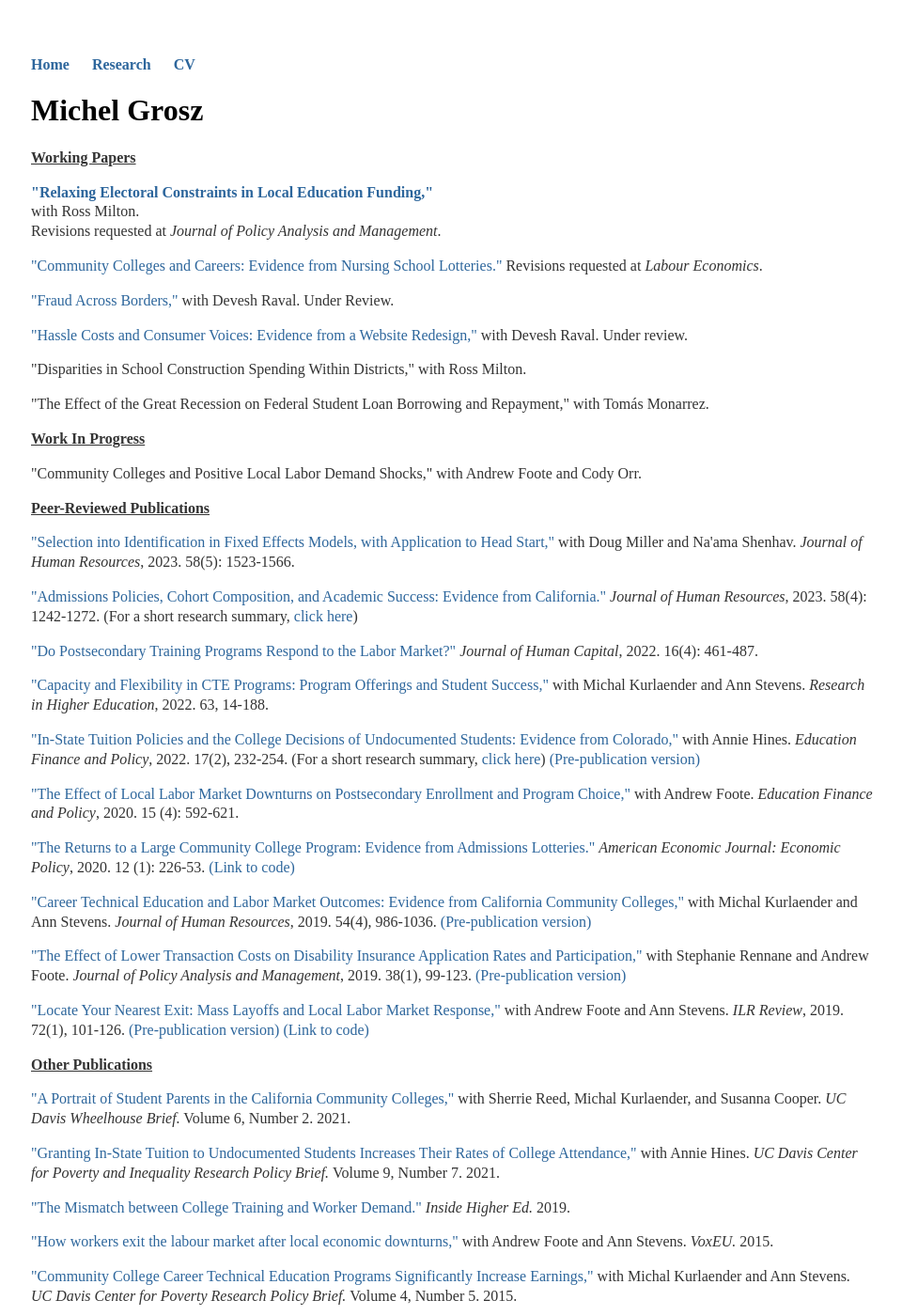
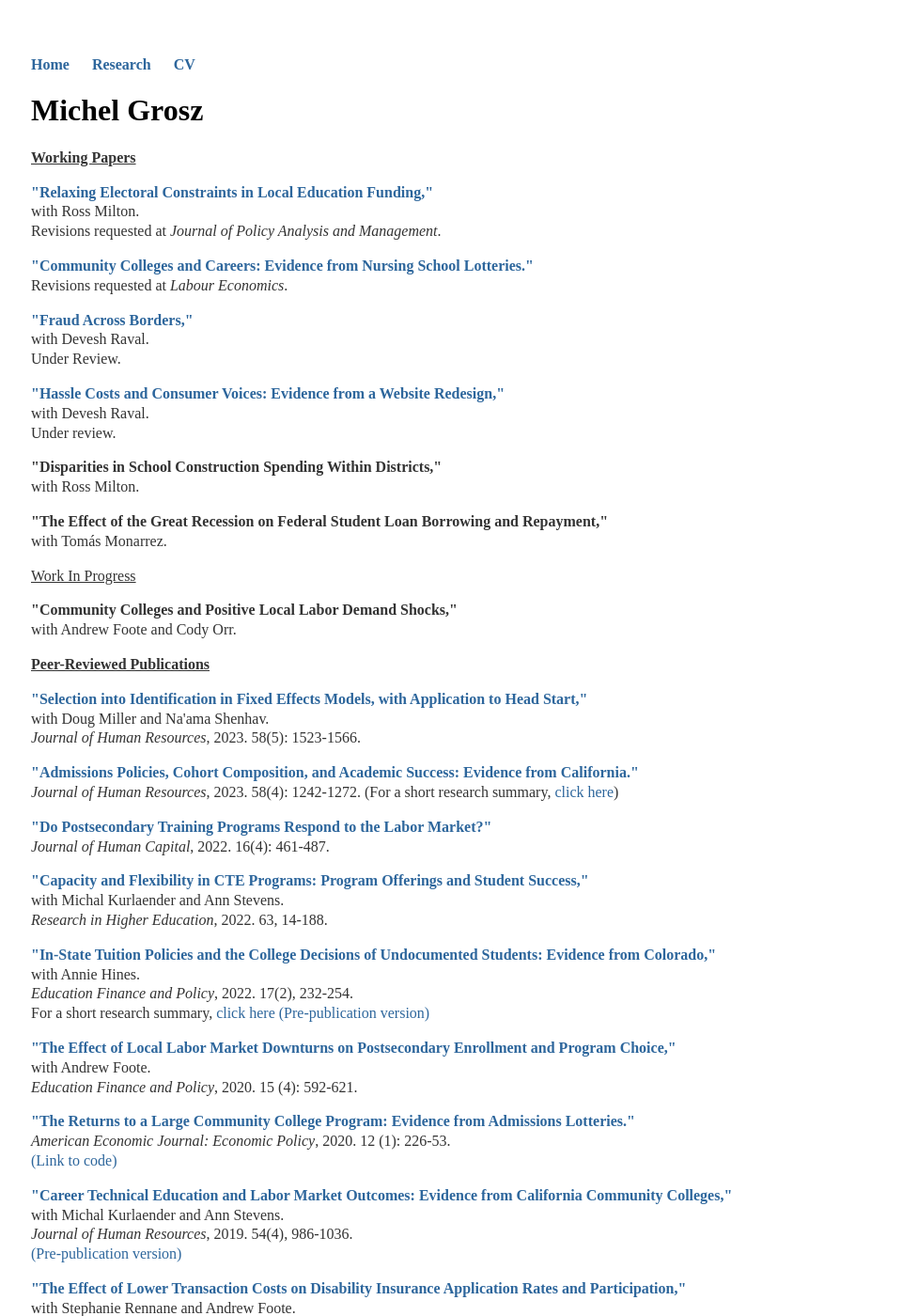
Before and after one commit to mzgrosz/mzgrosz.github.io, a Jekyll site: the page built from research/index.html, in a window 1280 px wide and 1400 px high. Shown: the whole window at 94% size, without its empty margins (159-1119 px from the left). Built offline with Jekyll 4.4.1, drawn with Linux system fonts in a browser that asks for light colours.

```diff
--- a/research/index.html
+++ b/research/index.html
@@ -14,21 +14,29 @@ title: Michel Grosz
 with Ross Milton. <br>
 Revisions requested at <em> Journal of Policy Analysis and Management</em>.</p>
 
-<p><a href="https://edworkingpapers.com/ai23-799">&quot;Community Colleges and Careers: Evidence from Nursing School Lotteries.&quot;</a>  Revisions requested at <em> Labour Economics</em>. </p>
+<p><b><a href="https://edworkingpapers.com/ai23-799">&quot;Community Colleges and Careers: Evidence from Nursing School Lotteries.&quot;</a> </b> <br>
+	Revisions requested at <em> Labour Economics</em>. </p>
 
-<p><a href="https://papers.ssrn.com/sol3/papers.cfm?abstract_id=4076428">&quot;Fraud Across Borders,&quot;</a> with Devesh Raval. Under Review.</p>
+<p><b><a href="https://papers.ssrn.com/sol3/papers.cfm?abstract_id=4076428">&quot;Fraud Across Borders,&quot;</a> </b><br>
+	with Devesh Raval. <br>
+	Under Review.</p>
 
 
-<p><a href="https://mzgrosz.github.io/research/gr_website_draft_230411.pdf">&quot;Hassle Costs and  Consumer Voices: Evidence from a Website Redesign,&quot;</a> with Devesh Raval. Under review. </p>
+<p><b><a href="https://mzgrosz.github.io/research/gr_website_draft_230411.pdf">&quot;Hassle Costs and  Consumer Voices: Evidence from a Website Redesign,&quot;</a></b> <br>
+	with Devesh Raval. <br>
+	Under review. </p>
 
-<p>&quot;Disparities in School Construction Spending Within Districts,&quot; with Ross Milton.</p>
+<p><b>&quot;Disparities in School Construction Spending Within Districts,&quot; </b><br>
+	with Ross Milton.</p>
 
-<p>&quot;The Effect of the Great Recession on Federal Student Loan Borrowing and Repayment,&quot; with Tomás Monarrez.</p>
+<p><b>&quot;The Effect of the Great Recession on Federal Student Loan Borrowing and Repayment,&quot;</b> <br>
+	with Tomás Monarrez.</p>
 
 
-<p><b><u>Work In Progress</u></b></p>
+<p><u>Work In Progress</u></b></p>
 
-<p>&quot;Community Colleges and Positive Local Labor Demand Shocks,&quot; with Andrew Foote and Cody Orr.</p>
+<p><b>&quot;Community Colleges and Positive Local Labor Demand Shocks,&quot; </b><br>
+	with Andrew Foote and Cody Orr.</p>
 
 
 
@@ -36,35 +44,51 @@ Revisions requested at <em> Journal of Policy Analysis and Management</em>.</p>
 
 
 
-<p><a href="https://jhr.uwpress.org/content/58/5/1523.full">&quot;Selection into Identification in Fixed Effects Models, with Application to Head Start,&quot;</a> with Doug Miller and Na&#39;ama Shenhav. <em> Journal of Human Resources</em>, 2023. 58(5): 1523-1566.<br>
+<p><b><a href="https://jhr.uwpress.org/content/58/5/1523.full">&quot;Selection into Identification in Fixed Effects Models, with Application to Head Start,&quot;</a></b><br>
+	with Doug Miller and Na&#39;ama Shenhav. <br>
+	<em> Journal of Human Resources</em>, 2023. 58(5): 1523-1566.<br>
 	</p>
 
 
-<p><a href="http://jhr.uwpress.org/content/early/2021/05/04/jhr.59.2.0820-11131R3.full.pdf+html">&quot;Admissions Policies, Cohort Composition, and Academic Success: Evidence from California.&quot;</a> <em> Journal of Human Resources</em>, 2023. 58(4): 1242-1272. (For a short research summary, <a href="https://mzgrosz.github.io/research/grosz_adnlott_onepager.pdf">click here</a>)<br>
+<p><b><a href="http://jhr.uwpress.org/content/early/2021/05/04/jhr.59.2.0820-11131R3.full.pdf+html">&quot;Admissions Policies, Cohort Composition, and Academic Success: Evidence from California.&quot;</a></b>  <br>
+	<em>Journal of Human Resources</em>, 2023. 58(4): 1242-1272. (For a short research summary, <a href="https://mzgrosz.github.io/research/grosz_adnlott_onepager.pdf">click here</a>)<br>
 	</p>
 
-<p><a href="https://www.journals.uchicago.edu/doi/10.1086/722264">&quot;Do Postsecondary Training Programs Respond to the Labor Market?&quot;</a> <em> Journal of Human Capital</em>, 2022. 16(4): 461-487.<br>
+<p><b><a href="https://www.journals.uchicago.edu/doi/10.1086/722264">&quot;Do Postsecondary Training Programs Respond to the Labor Market?&quot;</a>  </b><br>
+	<em>Journal of Human Capital</em>, 2022. 16(4): 461-487.<br>
 	<!--Op-eds/Briefs: <a href="https://www.insidehighered.com/views/2019/07/10/community-colleges-should-be-more-responsive-labor-market-changes-opinion">Inside Higher Ed</a>
 	<br>
 	--></p>
-<p><a href="https://rdcu.be/cmGNu">&quot;Capacity and Flexibility in CTE Programs: Program Offerings and Student Success,&quot;</a> with Michal Kurlaender and Ann Stevens. <em> Research in Higher Education</em>, 2022. 63, 14-188.<br>
+<p><b><a href="https://rdcu.be/cmGNu">&quot;Capacity and Flexibility in CTE Programs: Program Offerings and Student Success,&quot;</a></b> <br>
+	with Michal Kurlaender and Ann Stevens. <br>
+	<em> Research in Higher Education</em>, 2022. 63, 14-188.<br>
 	</p>
-<p><a href="https://www.mitpressjournals.org/doi/pdf/10.1162/edfp_a_00331">&quot;In-State Tuition Policies and the College Decisions of Undocumented Students: Evidence from Colorado,&quot;</a> with Annie Hines.<em> Education Finance and Policy</em>, 2022. 17(2), 232-254. (For a short research summary, <a href="https://mzgrosz.github.io/research/gh_onepager.pdf">click here</a>) <a href="https://mzgrosz.github.io/research/gh_2009.pdf"> (Pre-publication version)</a> <br>
+<p><b><a href="https://www.mitpressjournals.org/doi/pdf/10.1162/edfp_a_00331">&quot;In-State Tuition Policies and the College Decisions of Undocumented Students: Evidence from Colorado,&quot;</a></b><br>
+	with Annie Hines.<br>
+	<em> Education Finance and Policy</em>, 2022. 17(2), 232-254. <br>
+	For a short research summary, <a href="https://mzgrosz.github.io/research/gh_onepager.pdf">click here</a> <a href="https://mzgrosz.github.io/research/gh_2009.pdf"> (Pre-publication version)</a> </b><br>
 	</p>
 
-<p><a href="https://www.mitpressjournals.org/doi/abs/10.1162/edfp_a_00288">&quot;The Effect of Local Labor Market Downturns on Postsecondary Enrollment and Program Choice,&quot;</a> with Andrew Foote.<em> Education Finance and Policy</em>, 2020. 15 (4): 592-621.  <br>
+<p><b><a href="https://www.mitpressjournals.org/doi/abs/10.1162/edfp_a_00288">&quot;The Effect of Local Labor Market Downturns on Postsecondary Enrollment and Program Choice,&quot;</a></b><br>
+	with Andrew Foote.<br>
+	<em> Education Finance and Policy</em>, 2020. 15 (4): 592-621.  <br>
 	<!--Pre-publication version: <a href="https://aefpweb.org/sites/default/files/webform/42/FooteGrosz_AEFPPaper.pdf">click here</a><br>
 	-->
 	</p>
 
-<p><a href="https://www.aeaweb.org/articles?id=10.1257/pol.20170506&amp;&amp;from=f">&quot;The Returns to a Large Community College Program: Evidence from Admissions Lotteries.&quot;</a> <em>American Economic Journal: Economic Policy</em>, 2020. 12 (1): 226-53.  <a href="https://www.aeaweb.org/doi/10.1257/pol.20170506.data">(Link to code)</a> <br>
+<p><b><a href="https://www.aeaweb.org/articles?id=10.1257/pol.20170506&amp;&amp;from=f">&quot;The Returns to a Large Community College Program: Evidence from Admissions Lotteries.&quot;</a> </b><br>
+	<em>American Economic Journal: Economic Policy</em>, 2020. 12 (1): 226-53.  <br>
+	<a href="https://www.aeaweb.org/doi/10.1257/pol.20170506.data">(Link to code)</a> <br>
 	<!--Pre-publication version: <a href="https://mzgrosz.github.io/research/grosz_JMP_081118.pdf"> click here</a><br>
 	Op-eds/Briefs: <a href="https://fordhaminstitute.org/national/commentary/start-students-path-high-return-degrees-earlier">Fordham Education Gadfly</a>
 	-->
 	</p>
 
 
-<p><a href="http://jhr.uwpress.org/content/early/2018/04/02/jhr.54.4.1015.7449R2.abstract">&quot;Career Technical Education and Labor Market Outcomes: Evidence from California Community Colleges,&quot;</a> with Michal Kurlaender and Ann Stevens. <em>Journal of Human Resources</em>, 2019. 54(4), 986-1036.  <a href="https://www.nber.org/papers/w21137"> (Pre-publication version)</a><br>
+<p><b><a href="http://jhr.uwpress.org/content/early/2018/04/02/jhr.54.4.1015.7449R2.abstract">&quot;Career Technical Education and Labor Market Outcomes: Evidence from California Community Colleges,&quot;</a></b> <br>
+	with Michal Kurlaender and Ann Stevens. <br>
+	<em>Journal of Human Resources</em>, 2019. 54(4), 986-1036. <br>
+	<a href="https://www.nber.org/papers/w21137"> (Pre-publication version)</a><br>
 	<!--Pre-publication version: <a href="https://www.nber.org/papers/w21137">NBER Working Paper 21137</a><br>
 	Media Mentions: <a href="https://finance.yahoo.com/news/education-everyone-college-isn-t-150011648.html">Bloomberg</a>, <a href="https://www.google.com/url?q=https%3A%2F%2Fwww.whitehouse.gov%2Fsites%2Fdefault%2Ffiles%2Fpage%2Ffiles%2F20160718_cea_student_debt.pdf&amp;sa=D&amp;sntz=1&amp;usg=AFQjCNGoRfqbauZ0fNGQJpX2tC_niyxW4w">CEA Report on Student Debt</a>; <a href="http://chicagopolicyreview.org/2015/07/02/technical-education-at-a-community-college-improves-graduates-future-earnings/">Chicago Policy Review</a>; <a href="https://www.usnews.com/news/articles/2015/05/18/which-vocational-degrees-pay-off">US News and World Report</a>; <a href="https://fivethirtyeight.com/features/food-deserts-community-colleges-and-innovative-slackers/">Five Thirty Eight</a>; <a href="https://diverseeducation.com/article/72377/">Diverse Issues in Higher Education</a><br>
 	Op-eds/Briefs: <a href="https://poverty.ucdavis.edu/policy-brief/community-college-career-technical-education-programs-significantly-increase-earnings">UC Davis Center for Poverty Research</a>; <a href="https://econofact.org/does-career-technical-education-pay">Econofact</a><br>
@@ -72,15 +96,20 @@ Revisions requested at <em> Journal of Policy Analysis and Management</em>.</p>
 	-->
 	</p>
 
-<p><a href="https://onlinelibrary.wiley.com/doi/pdf/10.1002/pam.22095">&quot;The Effect of Lower Transaction Costs on Disability Insurance Application Rates and Participation,&quot;</a> with Stephanie Rennane and Andrew Foote.
-	<em>Journal of Policy Analysis and Management</em>, 2019. 38(1), 99-123. <a href="https://www.abtassociates.com/sites/default/files/2018-07/iclaim_blog_062118%20-%20michel%20grosz.docx.pdf"> (Pre-publication version)</a>
+<p><b><a href="https://onlinelibrary.wiley.com/doi/pdf/10.1002/pam.22095">&quot;The Effect of Lower Transaction Costs on Disability Insurance Application Rates and Participation,&quot;</a></b> <br>
+	with Stephanie Rennane and Andrew Foote.<br>
+	<em>Journal of Policy Analysis and Management</em>, 2019. 38(1), 99-123. <br>
+	<a href="https://www.abtassociates.com/sites/default/files/2018-07/iclaim_blog_062118%20-%20michel%20grosz.docx.pdf"> (Pre-publication version)</a>
 	<!--Pre-publication versions: <a href="https://www.abtassociates.com/sites/default/files/2018-07/iclaim_blog_062118%20-%20michel%20grosz.docx.pdf"> Abt Working Paper</a>; <a href="https://www.rand.org/pubs/working_papers/WR1255.html"> RAND Working Paper</a><br>
 	Op-eds/Briefs: <a href="https://www.abtassociates.com/insights/perspectives-blog/social-security-disability-insurance-sometimes-easier-is-better">Abt Perspectives Blog</a><br>
 	-->
 	</p>
 
-<p><a href="https://journals.sagepub.com/doi/abs/10.1177/0019793917753095">&quot;Locate Your Nearest Exit: Mass Layoffs and Local Labor Market Response,&quot;</a> with Andrew Foote and Ann Stevens.
-	<em>ILR Review</em>, 2019. 72(1), 101-126. <a href="https://www.nber.org/papers/w21618">(Pre-publication version)</a> <a href="https://zenodo.org/record/4247704#.X6RIRNBKhaR">(Link to code)</a><br>
+<p><b><a href="https://journals.sagepub.com/doi/abs/10.1177/0019793917753095">&quot;Locate Your Nearest Exit: Mass Layoffs and Local Labor Market Response,&quot;</a></b><br>
+	with Andrew Foote and Ann Stevens. <br>
+	<em>ILR Review</em>, 2019. 72(1), 101-126. <br>
+	<a href="https://www.nber.org/papers/w21618">(Pre-publication version)</a><br>
+	<a href="https://zenodo.org/record/4247704#.X6RIRNBKhaR">(Link to code)</a><br>
 	<!--Pre-publication version: <a href="https://www.nber.org/papers/w21618">NBER Working Paper 21618</a><br>
 	Media Mentions: <a href="https://blogs.wsj.com/economics/2016/03/17/half-of-u-s-may-endure-lost-decade-of-depressed-employment/">Wall Street Journal</a>; <a href="https://www.bloomberg.com/opinion/articles/2018-01-03/how-governments-can-move-people-to-jobs">Bloomberg</a>; <a href="https://equitablegrowth.org/the-consequences-and-causes-of-declining-geographic-mobility-in-the-united-states/">Washington Center for Equitable Growth</a><br>
 	Op-eds/Briefs: <a href="https://voxeu.org/article/mass-layoffs-and-local-labour-market-exit">VoxEU Brief</a>; <a href="https://papers.ssrn.com/sol3/papers.cfm?abstract_id=2661687">Census CES Discussion Paper 15-25</a><br>
```
